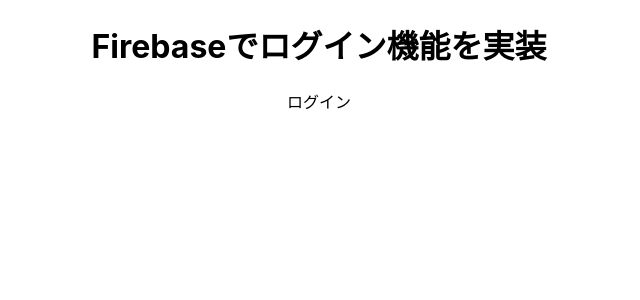
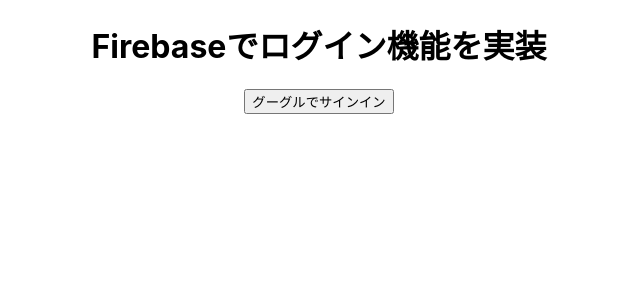
Before and after one commit to t-nakai10/firebase-auth, a React (Create React App) app: page / in a window 1280 px wide. Shown: the top 300 px of the page, without its empty margins (321-961 px from the left). Built offline with nearby package versions, Linux system fonts and the light colour scheme.

Commit message:
サインインボタンを作成していく

```diff
--- a/src/Home.js
+++ b/src/Home.js
@@ -1,7 +1,20 @@
 import React from "react";
 
 function Home() {
-  return <div>ログイン</div>;
+  return (
+    <div>
+      <SignInButton />
+    </div>
+  );
 }
 
 export default Home;
+
+// コンポーネントではなく一旦同ファイルに作成.
+function SignInButton() {
+  const signInWithGoogle = () => {
+    // firebase とグールグル
+  };
+
+  return <button onClick={signInWithGoogle}>グーグルでサインイン</button>;
+}
```
